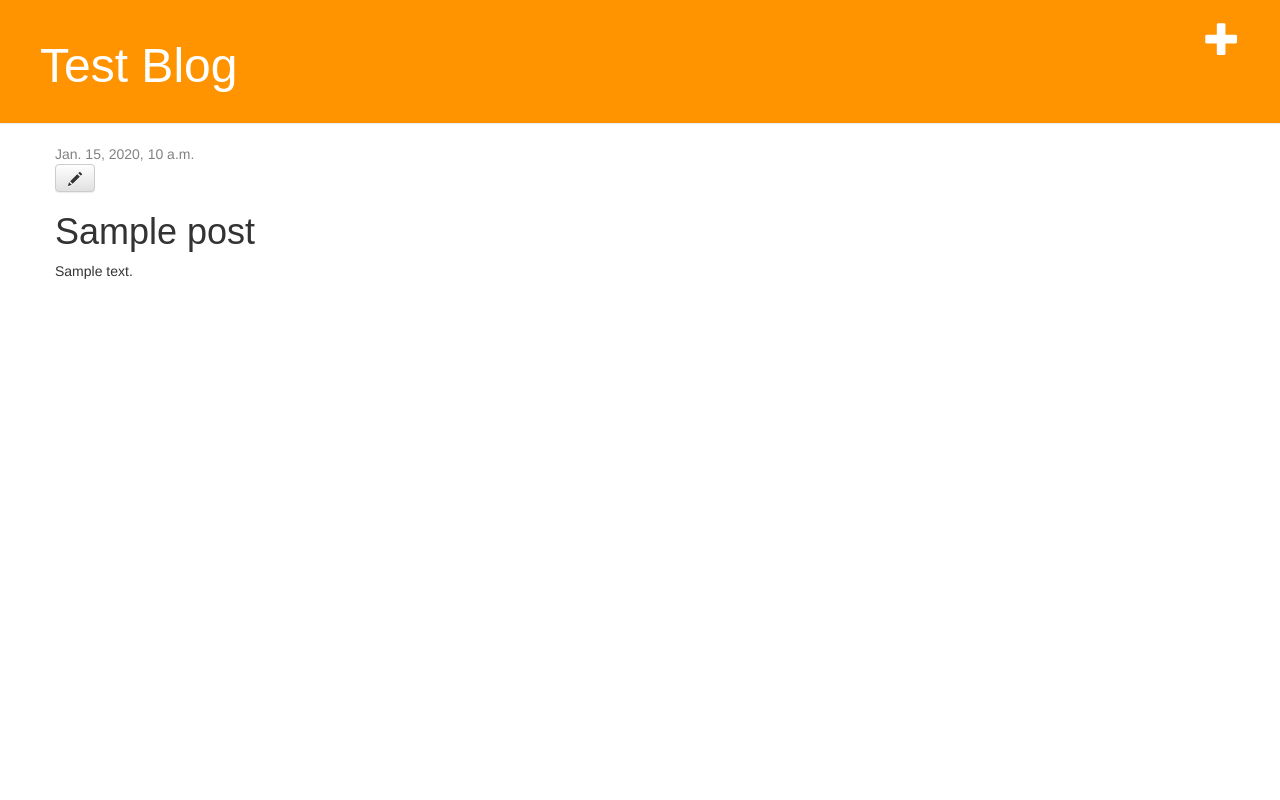
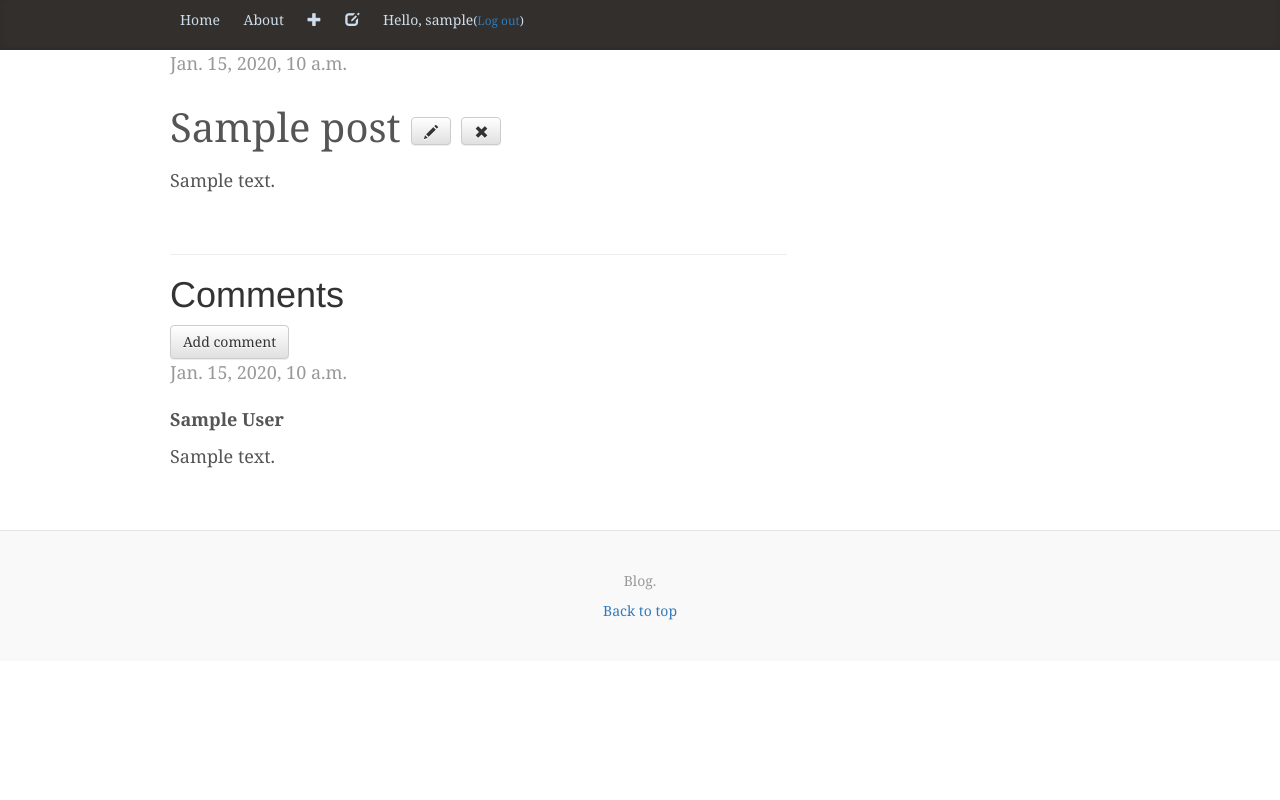
Before and after one commit to aemaet/mess-django, a Django app: page /post/1/ in a window 1280 px wide. Run offline with Django 3.2, Linux system fonts and the light colour scheme; the first user in the database is signed in; tables that the repository leaves empty hold one stand-in row (Sample ...); some libraries are stand-ins or nearby versions.

Commit message:
almost cleaned up

```diff
--- a/blog/admin.py
+++ b/blog/admin.py
@@ -1,5 +1,6 @@
 from django.contrib import admin
-from .models import Post
+from .models import Post, Comment
 
 admin.site.register(Post)
+admin.site.register(Comment)
 # Register your models here.
--- a/blog/static/css/blog.css
+++ b/blog/static/css/blog.css
@@ -1,46 +1,166 @@
-.page-header {
-    background-color: #ff9400;
-    margin-top: 0;
-    padding: 20px 20px 20px 40px;
+/*
+ * Globals
+ */
+
+body {
+  font-family: Georgia, "Times New Roman", Times, serif;
+  color: #555;
 }
 
-.page-header h1, .page-header h1 a, .page-header h1 a:visited, .page-header h1 a:active {
-    color: #ffffff;
-    font-size: 36pt;
-    text-decoration: none;
+h1, .h1,
+h2, .h2,
+h3, .h3,
+h4, .h4,
+h5, .h5,
+h6, .h6 {
+  margin-top: 0;
+  font-family: "Helvetica Neue", Helvetica, Arial, sans-serif;
+  font-weight: normal;
+  color: #333;
 }
 
-.content {
-    margin-left: 40px;
+
+/*
+ * Override Bootstrap's default container.
+ */
+
+@media (min-width: 1200px) {
+  .container {
+    width: 970px;
+  }
 }
 
-h1, h2, h3, h4 {
-    font-family: 'Arial', cursive;
+
+/*
+ * Masthead for nav
+ */
+
+.blog-masthead {
+  background-color: #332f2c;
+  -webkit-box-shadow: inset 0 -2px 5px rgba(0,0,0,.1);
+          box-shadow: inset 0 -2px 5px rgba(0,0,0,.1);
 }
 
-.date {
-    color: #828282;
+/* Nav links */
+.blog-nav-item {
+  position: relative;
+  display: inline-block;
+  padding: 10px;
+  font-weight: 500;
+  color: #cdddeb;
+}
+.blog-nav-item:hover,
+.blog-nav-item:focus {
+  color: #fff;
+  text-decoration: none;
 }
 
-.save {
-    float: right;
+/* Active state gets a caret at the bottom */
+.blog-nav .active {
+  color: #fff;
+}
+.blog-nav .active:after {
+  position: absolute;
+  bottom: 0;
+  left: 50%;
+  width: 0;
+  height: 0;
+  margin-left: -5px;
+  vertical-align: middle;
+  content: " ";
+  border-right: 5px solid transparent;
+  border-bottom: 5px solid;
+  border-left: 5px solid transparent;
 }
 
-.post-form textarea, .post-form input {
-    width: 100%;
+
+/*
+ * Blog name and description
+ */
+
+.blog-header {
+  padding-top: 20px;
+  padding-bottom: 20px;
+}
+.blog-title {
+  margin-top: 30px;
+  margin-bottom: 0;
+  font-size: 60px;
+  font-weight: normal;
+}
+.blog-description {
+  font-size: 20px;
+  color: #999;
 }
 
-.top-menu, .top-menu:hover, .top-menu:visited {
-    color: #ffffff;
-    float: right;
-    font-size: 26pt;
-    margin-right: 20px;
+
+/*
+ * Main column and sidebar layout
+ */
+
+.blog-main {
+  font-size: 18px;
+  line-height: 1.5;
 }
 
-.post {
-    margin-bottom: 70px;
+/* Sidebar modules for boxing content */
+.sidebar-module {
+  padding: 15px;
+  margin: 0 -15px 15px;
+}
+.sidebar-module-inset {
+  padding: 15px;
+  background-color: #f5f5f5;
+  border-radius: 4px;
+}
+.sidebar-module-inset p:last-child,
+.sidebar-module-inset ul:last-child,
+.sidebar-module-inset ol:last-child {
+  margin-bottom: 0;
 }
 
-.post h1 a, .post h1 a:visited {
-    color: #000000;
+
+/* Pagination */
+.pager {
+  margin-bottom: 60px;
+  text-align: left;
 }
+.pager > li > a {
+  width: 140px;
+  padding: 10px 20px;
+  text-align: center;
+  border-radius: 30px;
+}
+
+
+/*
+ * Blog posts
+ */
+
+.blog-post {
+  margin-bottom: 60px;
+}
+.blog-post-title {
+  margin-bottom: 5px;
+  font-size: 40px;
+}
+.blog-post-meta {
+  margin-bottom: 20px;
+  color: #999;
+}
+
+
+/*
+ * Footer
+ */
+
+.blog-footer {
+  padding: 40px 0;
+  color: #999;
+  text-align: center;
+  background-color: #f9f9f9;
+  border-top: 1px solid #e5e5e5;
+}
+.blog-footer p:last-child {
+  margin-bottom: 0;
+}
--- a/blog/templates/blog/base.html
+++ b/blog/templates/blog/base.html
@@ -1,26 +1,46 @@
 {% load staticfiles %}
 <html>
     <head>
+    <meta http-equiv="content-type" content="text/html; charset=UTF-8">
+    <meta charset="utf-8">
+    <meta http-equiv="X-UA-Compatible" content="IE=edge">
+    <meta name="viewport" content="width=device-width, initial-scale=1">
+    <meta name="description" content="">
+    <meta name="author" content="">
         <title>Test blog</title>
         <link rel="stylesheet" href="//maxcdn.bootstrapcdn.com/bootstrap/3.2.0/css/bootstrap.min.css">
         <link rel="stylesheet" href="//maxcdn.bootstrapcdn.com/bootstrap/3.2.0/css/bootstrap-theme.min.css">
-        <link href='//fonts.googleapis.com/css?family=Lobster&subset=latin,latin-ext' rel='stylesheet' type='text/css'>
         <link rel="stylesheet" href="{% static 'css/blog.css' %}">
     </head>
     <body>
-        <div class="page-header">
-            {% if user.is_authenticated %}
-                <a href="{% url 'post_new' %}" class="top-menu"><span class="glyphicon glyphicon-plus"></span></a>
-            {% endif %}
-            <h1><a href="/">Test Blog</a></h1>
+    <div class="blog-masthead">
+        <div class="container">
+            <nav class="blog-nav">
+                <a class="blog-nav-item" href="{% url 'blog.views.post_list' %}">Home</a>
+                <a class="blog-nav-item" href="{% url 'about' %}">About</a>
+                {% if user.is_authenticated %}
+                    <a href="{% url 'post_new' %}" class="blog-nav-item"><span class="glyphicon glyphicon-plus"></span></a>
+                    <a href="{% url 'post_draft_list' %}" class="blog-nav-item"><span class="glyphicon glyphicon-edit"></span></a>
+                    <p class="blog-nav-item">Hello, {{ user.username }}<small>(<a href="{% url 'logout' %}">Log out</a>)</small></p>
+                {% else %}
+                    <a href="{% url 'login' %}" class="blog-nav-item"><span class="glyphicon glyphicon-lock"></span></a>
+                {% endif %}
+            </nav>
         </div>
-        <div class="content container">
+    </div>
+        <div class="container">
             <div class="row">
-                <div class="col-md-8">
+                <div class="col-sm-8 blog-main">
                 {% block content %}
                 {% endblock %}
                 </div>
             </div>
         </div>
-</body>
+    <footer class="blog-footer">
+        <p>Blog.</p>
+        <p>
+            <a href="#">Back to top</a>
+        </p>
+    </footer>
+    </body>
 </html>
--- a/blog/templates/blog/post_detail.html
+++ b/blog/templates/blog/post_detail.html
@@ -1,16 +1,38 @@
 {% extends 'blog/base.html' %}
 
 {% block content %}
-    <div class="post">
-        {% if post.published_date %}
-            <div class="date">
-                {{ post.published_date }}
-            </div>
-        {% endif %}
-        {% if user.is_authenticated %}
-    		<a class="btn btn-default" href="{% url 'post_edit' pk=post.pk %}"><span class="glyphicon glyphicon-pencil"></span></a>
-		{% endif %}
-        <h1>{{ post.title }}</h1>
+    <div class="blog-post">
+    {% if post.published_date %}
+        <p class="blog-post-meta">{{ post.published_date }}</p>
+    {% else %}
+        <a class="btn btn-default" href="{% url 'blog.views.post_publish' pk=post.pk %}">Publish</a>
+    {% endif %}
+        <p class='blog-post-title'>{{ post.title }}
+            {% if user.is_authenticated %}
+                <a class="btn btn-default" href="{% url 'post_edit' pk=post.pk %}"><span class="glyphicon glyphicon-pencil"></span></a>
+                <a class="btn btn-default" href="{% url 'post_remove' pk=post.pk %}"><span class="glyphicon glyphicon-remove"></span></a>
+            {% endif %}
+        </p>
         <p>{{ post.text|linebreaks }}</p>
     </div>
+    <hr>
+    <h1>Comments</h1>
+    <a class="btn btn-default" href="{% url 'add_comment_to_post' pk=post.pk %}">Add comment</a>
+    {% for comment in post.comments.all %}
+        {% if user.is_authenticated or comment.approved_comment %}
+        <div class="blog-post">
+            <div class="blog-post-meta">
+                {{ comment.created_date }}
+                {% if not comment.approved_comment %}
+                    <a class="btn btn-default" href="{% url 'comment_remove' pk=comment.pk %}"><span class="glyphicon glyphicon-remove"></span></a>
+                    <a class="btn btn-default" href="{% url 'comment_approve' pk=comment.pk %}"><span class="glyphicon glyphicon-ok"></span></a>
+                {% endif %}
+            </div>
+            <strong>{{ comment.author }}</strong>
+            <p>{{ comment.text|linebreaks }}</p>
+        </div>
+        {% endif %}
+    {% empty %}
+    <p>No comments here yet</p>
+{% endfor %}
 {% endblock %}
--- a/blog/templates/blog/post_edit.html
+++ b/blog/templates/blog/post_edit.html
@@ -1,7 +1,7 @@
 {% extends 'blog/base.html' %}
 
 {% block content %}
-    <h1>New post</h1>
+    <h1 class="blog-post">New post</h1>
     <form method="POST" class="post-form">
     	{% csrf_token %}
         {{ form.as_p }}
--- a/blog/urls.py
+++ b/blog/urls.py
@@ -1,9 +1,17 @@
 from django.conf.urls import url
+
 from . import views
 
 urlpatterns = [
 	url(r'^post/new/$', views.post_new, name='post_new'),
 	url(r'^post/(?P<pk>\d+)/edit/$', views.post_edit, name='post_edit'),
 	url(r'^post/(?P<pk>\d+)/$', views.post_detail, name='post_detail'),
+	url(r'^drafts/$', views.post_draft_list, name='post_draft_list'),
+	url(r'^about/$', views.about, name='about'),
+	url(r'^post/(?P<pk>\d+)/publish/$', views.post_publish, name='post_publish'),
+	url(r'^post/(?P<pk>\d+)/remove/$', views.post_remove, name='post_remove'),
+	url(r'^post/(?P<pk>\d+)/comment/$', views.add_comment_to_post, name='add_comment_to_post'),
+	url(r'^comment/(?P<pk>\d+)/approve/$', views.comment_approve, name='comment_approve'),
+	url(r'^comment/(?P<pk>\d+)/remove/$', views.comment_remove, name='comment_remove'),
     url(r'^$', views.post_list, name='post_list'),
 ]
--- a/blog/views.py
+++ b/blog/views.py
@@ -1,25 +1,39 @@
 from django.shortcuts import render, get_object_or_404, redirect
-from .forms import PostForm
+from django.core.paginator import Paginator, EmptyPage, PageNotAnInteger
+from django.contrib.auth.decorators import login_required
+from .forms import PostForm, CommentForm
 from django.utils import timezone
-from .models import Post
+from .models import Post, Comment
 
 def post_list(request):
-    posts = Post.objects.filter(published_date__lte=timezone.now()).order_by('published_date')
+    post_list = Post.objects.filter(published_date__lte=timezone.now()).order_by('published_date')
+    paginator = Paginator(post_list, 5)
+    page = request.GET.get('page')
+    try:
+        posts = paginator.page(page)
+    except PageNotAnInteger:
+        # If page is not an integer, deliver first page.
+        posts = paginator.page(1)
+    except EmptyPage:
+        # If page is out of range (e.g. 9999), deliver last page of results.
+        posts = paginator.page(paginator.num_pages)
     return render(request, 'blog/post_list.html', {'posts': posts})
 
+@login_required
 def post_new(request):
     if request.method == "POST":
         form = PostForm(request.POST)
         if form.is_valid():
             post = form.save(commit=False)
             post.author = request.user
-            post.published_date = timezone.now()
+#            post.published_date = timezone.now()
             post.save()
             return redirect('post_detail', pk=post.pk)
     else:
         form = PostForm()
     return render(request, 'blog/post_edit.html', {'form': form})
 
+@login_required
 def post_edit(request, pk):
     post = get_object_or_404(Post, pk=pk)
     if request.method == "POST":
@@ -34,8 +48,55 @@ def post_edit(request, pk):
         form = PostForm(instance=post)
     return render(request, 'blog/post_edit.html', {'form': form})
 
+
+def about(request):
+	return render(request,'blog/contacts.html', {})
+
+def add_comment_to_post(request, pk):
+    post = get_object_or_404(Post, pk=pk)
+    if request.method == "POST":
+        form = CommentForm(request.POST)
+        if form.is_valid():
+            comment = form.save(commit=False)
+            comment.post = post
+            comment.save()
+            return redirect('blog.views.post_detail', pk=post.pk)
+    else:
+        form = CommentForm()
+    return render(request, 'blog/add_comment_to_post.html', {'form': form})
+
 def post_detail(request, pk):
     post = get_object_or_404(Post, pk=pk)
     return render(request, 'blog/post_detail.html', {'post': post})
 
+@login_required
+def post_publish(request, pk):
+    post = get_object_or_404(Post, pk=pk)
+    post.publish()
+    return redirect('blog.views.post_detail', pk=pk)
+
+@login_required
+def post_remove(request, pk):
+    post = get_object_or_404(Post, pk=pk)
+    post.delete()
+    return redirect('blog.views.post_list')
+
+@login_required
+def post_draft_list(request):
+    posts = Post.objects.filter(published_date__isnull=True).order_by('created_date')
+    return render(request, 'blog/post_draft_list.html', {'posts': posts})
+
+@login_required
+def comment_approve(request, pk):
+    comment = get_object_or_404(Comment, pk=pk)
+    comment.approve()
+    return redirect('blog.views.post_detail', pk=comment.post.pk)
+
+@login_required
+def comment_remove(request, pk):
+    comment = get_object_or_404(Comment, pk=pk)
+    post_pk = comment.post.pk
+    comment.delete()
+    return redirect('blog.views.post_detail', pk=post_pk)
+
 # Create your views here.
--- a/blog_project/settings.py
+++ b/blog_project/settings.py
@@ -118,6 +118,6 @@ USE_TZ = True
 
 # Static files (CSS, JavaScript, Images)
 # https://docs.djangoproject.com/en/1.9/howto/static-files/
-
+LOGIN_REDIRECT_URL = '/'
 STATIC_URL = '/static/'
 STATIC_ROOT = os.path.join(BASE_DIR, 'static')
--- a/blog_project/urls.py
+++ b/blog_project/urls.py
@@ -13,10 +13,15 @@ Including another URLconf
     1. Import the include() function: from django.conf.urls import url, include
     2. Add a URL to urlpatterns:  url(r'^blog/', include('blog.urls'))
 """
+import django.contrib.auth.views
 from django.conf.urls import url, include
 from django.contrib import admin
 
+admin.autodiscover()
+
 urlpatterns = [
     url(r'^admin/', admin.site.urls),
+    url(r'^accounts/login/$', django.contrib.auth.views.login, name='login'),
+    url(r'^accounts/logout/$', django.contrib.auth.views.logout, name='logout', kwargs={'next_page': '/'}),
     url(r'', include('blog.urls')),
 ]
```
Also changed, not shown: blog/forms.py (+7 -1 lines), blog/models.py (+14 -0 lines), blog/templates/blog/Blog Template for Bootstrap.html (added, +205 -0 lines), blog/templates/blog/add_comment_to_post.html (added, +9 -0 lines), blog/templates/blog/contacts.html (added, +7 -0 lines), blog/templates/blog/post_draft_list.html (added, +11 -0 lines), blog/templates/blog/post_list.html (+23 -5 lines), blog/templates/registration/login.html (added, +26 -0 lines), blog/migrations/0002_comment.py (added).
